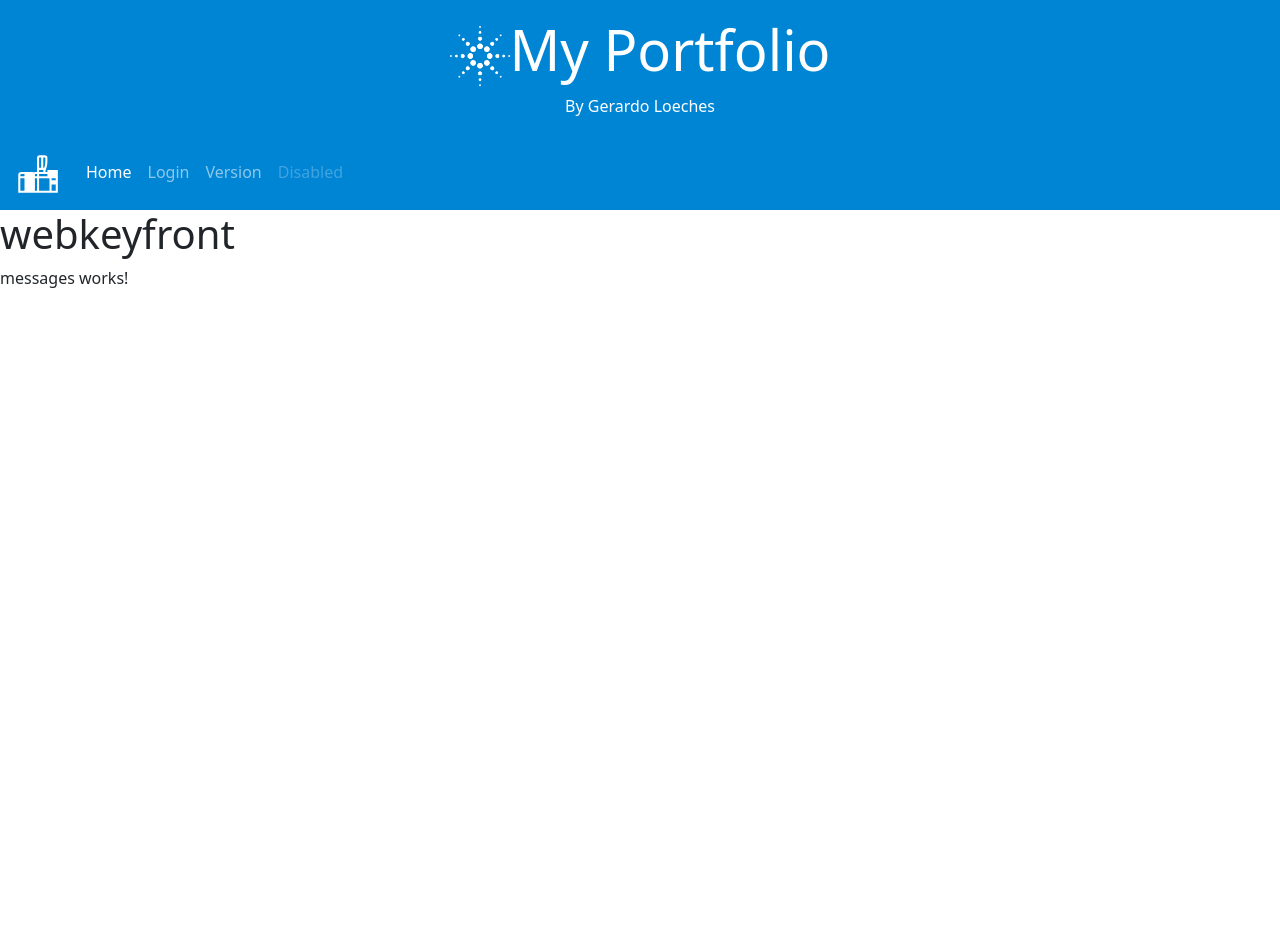
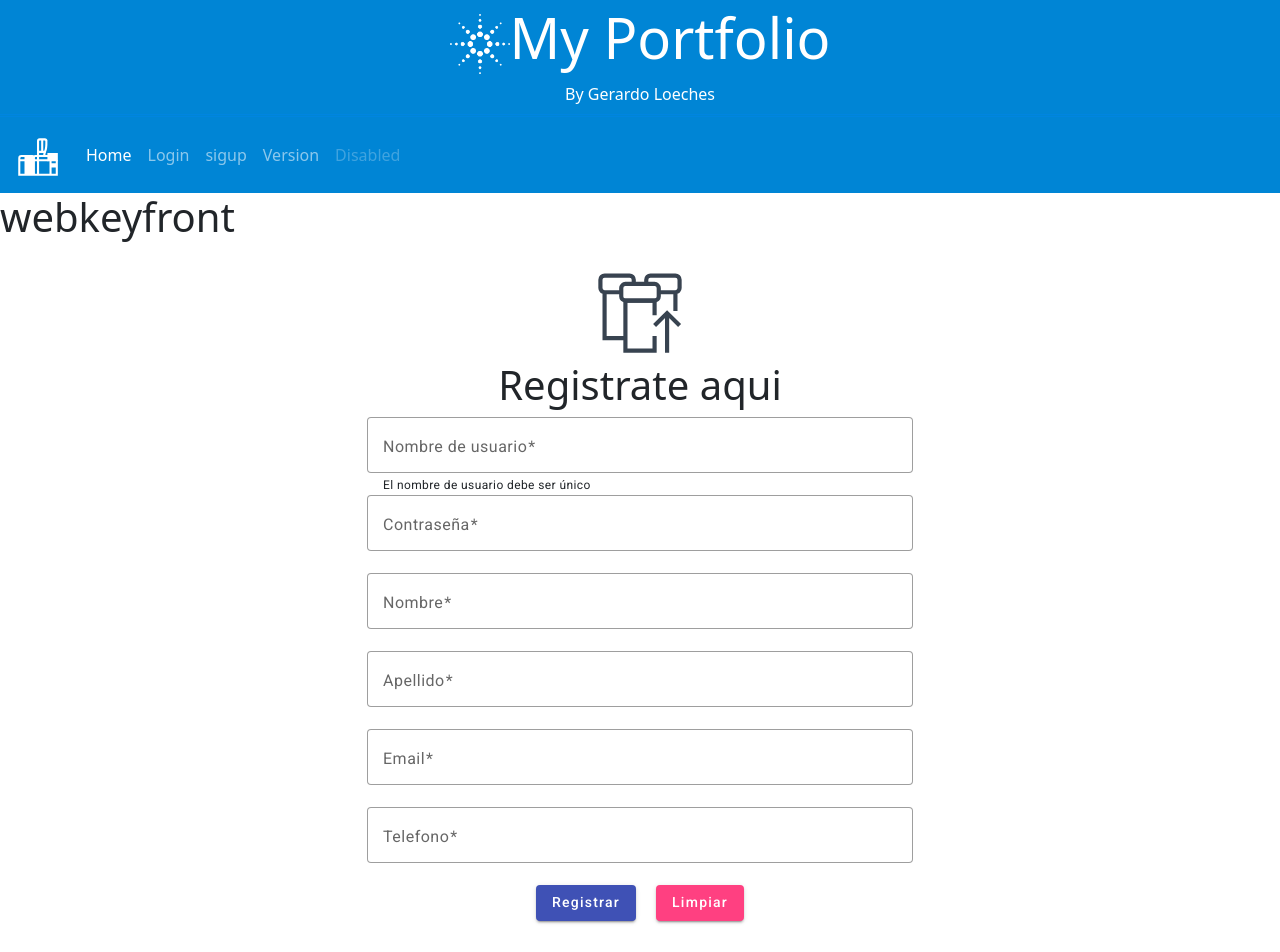
Before and after one commit to gloeches/webkeyfront, an Angular app: page /sigup in a window 1280 px wide. Before the commit this address led to /. Shown: the top 952 px of the page. Before the commit the page ends 800 px from the top, so only its background shows below. Built offline with nearby package versions, Linux system fonts and the light colour scheme.

Commit message:
signup ceada

```diff
--- a/src/app/app-routing.module.ts
+++ b/src/app/app-routing.module.ts
@@ -3,12 +3,14 @@ import { RouterModule, Routes } from '@angular/router';
 import { LoginComponent } from './login/login.component';
 import { EnterprisesComponent } from './enterprises/enterprises.component';
 import { VersionComponent } from './version/version.component';
+import { SigupComponent } from './auth/sigup/sigup.component';
 
 const routes: Routes = [
   {path: 'login', component: LoginComponent},
   {path: 'enterprises', component: EnterprisesComponent},
   {path: 'logout', component: LoginComponent},
-  {path: 'version', component: VersionComponent}
+  {path: 'version', component: VersionComponent},
+  {path: 'sigup' , component:SigupComponent}
 ];
 
 @NgModule({
--- a/src/app/app.module.ts
+++ b/src/app/app.module.ts
@@ -19,6 +19,7 @@ import {MatCardModule} from '@angular/material/card';
 import {MatInputModule} from '@angular/material/input';
 import {MatSnackBarModule} from '@angular/material/snack-bar';
 import { HeaderComponent } from './shared/header/header.component';
+import { SigupComponent } from './auth/sigup/sigup.component';
 
 @NgModule({
   declarations: [
@@ -28,7 +29,8 @@ import { HeaderComponent } from './shared/header/header.component';
     LoginComponent,
     VersionComponent,
     NavbarComponent,
-    HeaderComponent
+    HeaderComponent,
+    SigupComponent
   ],
   imports: [
     BrowserModule,
--- /dev/null
+++ b/src/app/auth/sigup/sigup.component.html
@@ -0,0 +1,53 @@
+<div class = "bootstrap-wrapper">
+    <div class = "container">
+      <div class = "row" style = "margin-top : 20px;">
+        <div class = "col-md-6 offset-md-3">
+          <div class="container text-center">
+            <img src="../../../assets/Sequence_Open_24.svg" width = "100" height = "100">
+          </div>
+
+          <h1 class="text-center">Registrate aqui</h1>
+
+
+          <form (ngSubmit) = "formSubmit()">
+            <mat-form-field class="full-width"  appearance = "outline">
+              <mat-label>Nombre de usuario</mat-label>
+              <input required [(ngModel)] = "user.username" name = "username" matInput placeholder="Digite su nombre de usuario">
+              <mat-hint>El nombre de usuario debe ser único</mat-hint>
+            </mat-form-field>
+
+            <mat-form-field class="full-width"  appearance = "outline">
+              <mat-label>Contraseña</mat-label>
+              <input required [(ngModel)] = "user.password" name = "password" type = "password" matInput placeholder="Digite su contraseña">
+            </mat-form-field>
+
+            <mat-form-field class="full-width"  appearance = "outline">
+              <mat-label>Nombre</mat-label>
+              <input required [(ngModel)] = "user.nombre" name = "nombre" matInput placeholder="Digite su nombre">
+            </mat-form-field>
+
+            <mat-form-field class="full-width"  appearance = "outline">
+              <mat-label>Apellido</mat-label>
+              <input required [(ngModel)] = "user.apellido" name = "apellido" matInput placeholder="Digite su apellido">
+            </mat-form-field>
+
+            <mat-form-field class="full-width"  appearance = "outline">
+              <mat-label>Email</mat-label>
+              <input required [(ngModel)] = "user.email" name = "email" type="email" matInput placeholder="Digite su email">
+            </mat-form-field>
+
+            <mat-form-field class="full-width"  appearance = "outline">
+              <mat-label>Telefono</mat-label>
+              <input required [(ngModel)] = "user.telefono" name = "telefono" matInput placeholder="Digite su telefono">
+            </mat-form-field>
+
+            <div class = "container text-center">
+              <button mat-raised-button color="primary">Registrar</button>
+              <button type="reset" style = "margin-left: 20px;" mat-raised-button color="accent">Limpiar</button>
+            </div>
+          </form>
+          <br><br><br>
+        </div>
+      </div>
+    </div>
+  </div>
--- /dev/null
+++ b/src/app/auth/sigup/sigup.component.ts
@@ -0,0 +1,27 @@
+import { Component } from '@angular/core';
+import { MatSnackBar } from '@angular/material/snack-bar';
+
+@Component({
+  selector: 'app-sigup',
+  templateUrl: './sigup.component.html',
+  styleUrls: ['./sigup.component.css']
+})
+export class SigupComponent {
+
+  public user = {
+    username : '',
+    password : '',
+    nombre : '',
+    apellido : '',
+    email : '',
+    telefono : ''
+  }
+  constructor(private snack:MatSnackBar) { }
+  formSubmit(){
+    this.snack.open('Acceso a sigup !!','Aceptar',{
+      duration : 3000,
+      verticalPosition : 'top',
+      horizontalPosition : 'right'
+    });
+  }
+}
--- a/src/app/login/login.component.html
+++ b/src/app/login/login.component.html
@@ -32,29 +32,3 @@
     </div>
   </div>
 </div>
-
-
-
-<div class="container" >
-  <header class="d-flex flex-wrap justify-content-center py-3 mb-4 border-bottom">
-    <a href="/" class="d-flex align-items-center mb-3 mb-md-0 me-md-auto link-body-emphasis text-decoration-none">
-      <img src = "../../../assets/Sequence_Open_24.svg" width = "50" height = "50" />
-      <span class="fs-4">Simple header</span>
-    </a>
-
-    <ul class="nav nav-pills prueba">
-      <li class="nav-item"><a href="#" class="nav-link active" aria-current="page">Home</a></li>
-      <li class="nav-item"><a href="#" class="nav-link">Features</a></li>
-      <li class="nav-item"><a href="#" class="nav-link">Pricing</a></li>
-      <li class="nav-item"><a href="#" class="nav-link">FAQs</a></li>
-      <li class="nav-item"><a href="#" class="nav-link">About</a></li>
-    </ul>
-    <div class="col-md-3 text-end">
-      <button type="button" class="btn btn-outline-primary me-2">Login</button>
-      <button type="button" class="btn btn-primary">Sign-up</button>
-    </div>
-  </header>
-</div>
-<div>
-  <h1 class= "test-style"> testing style</h1>
-</div>
--- a/src/app/login/login.component.ts
+++ b/src/app/login/login.component.ts
@@ -18,9 +18,19 @@ export class LoginComponent implements OnInit{
   }
 
   formSubmit(){
-    this.snack.open('formSubmit ejecutado !!','Aceptar',{
-      duration:3000
-    })
+    if(this.loginData.username.trim() == '' || this.loginData.username.trim() == null){
+      this.snack.open('El nombre de usuario es requerido !!','Aceptar',{
+        duration:3000
+      })
+      return;
+    }
+
+    if(this.loginData.password.trim() == '' || this.loginData.password.trim() == null){
+      this.snack.open('La contraseña es requerida !!','Aceptar',{
+        duration:3000
+      })
+      return;
+    }
 
   }
 
--- a/src/app/navbar/navbar.component.css
+++ b/src/app/navbar/navbar.component.css
@@ -10,6 +10,8 @@
 
 .bg-agilent{
   background-color: #0085D5;
+  border-style: double none none none;
+  border-color: #0085E0
 }
 
 .prueba{
--- a/src/app/navbar/navbar.component.html
+++ b/src/app/navbar/navbar.component.html
@@ -15,6 +15,9 @@
           <a class="nav-link" [routerLink]="'/login'" aligne >Login</a>
         </li>
         <li class="nav-item">
+          <a class="nav-link" [routerLink]="'/sigup'" aligne >sigup</a>
+        </li>
+        <li class="nav-item">
           <a class="nav-link" [routerLink]="'/version'">Version</a>
         </li>
         <li class="nav-item text-end">
--- a/src/app/shared/header/header.component.html
+++ b/src/app/shared/header/header.component.html
@@ -1,6 +1,6 @@
-<header class="jumbotron bg-cover text-white">
-    <div class="container py-3">
+<header class="jumbotron bg-cover mb-0 text-white">
+    <div class="container py-1">
         <h1 class="display-4 font-weight-bold  text-center"><img src="../../../assets/agilent.png" alt="" width="60" height="60">My Portfolio</h1>
-        <p class="font-italic mb-0 text-center">By Gerardo Loeches</p>
+        <p class="font-italic mb-1 text-center">By Gerardo Loeches</p>
     </div>
 </header>
```
Also changed, not shown: src/app/auth/sigup/sigup.component.css (added), 1 other file (tests, documents, lock files or other folders).
